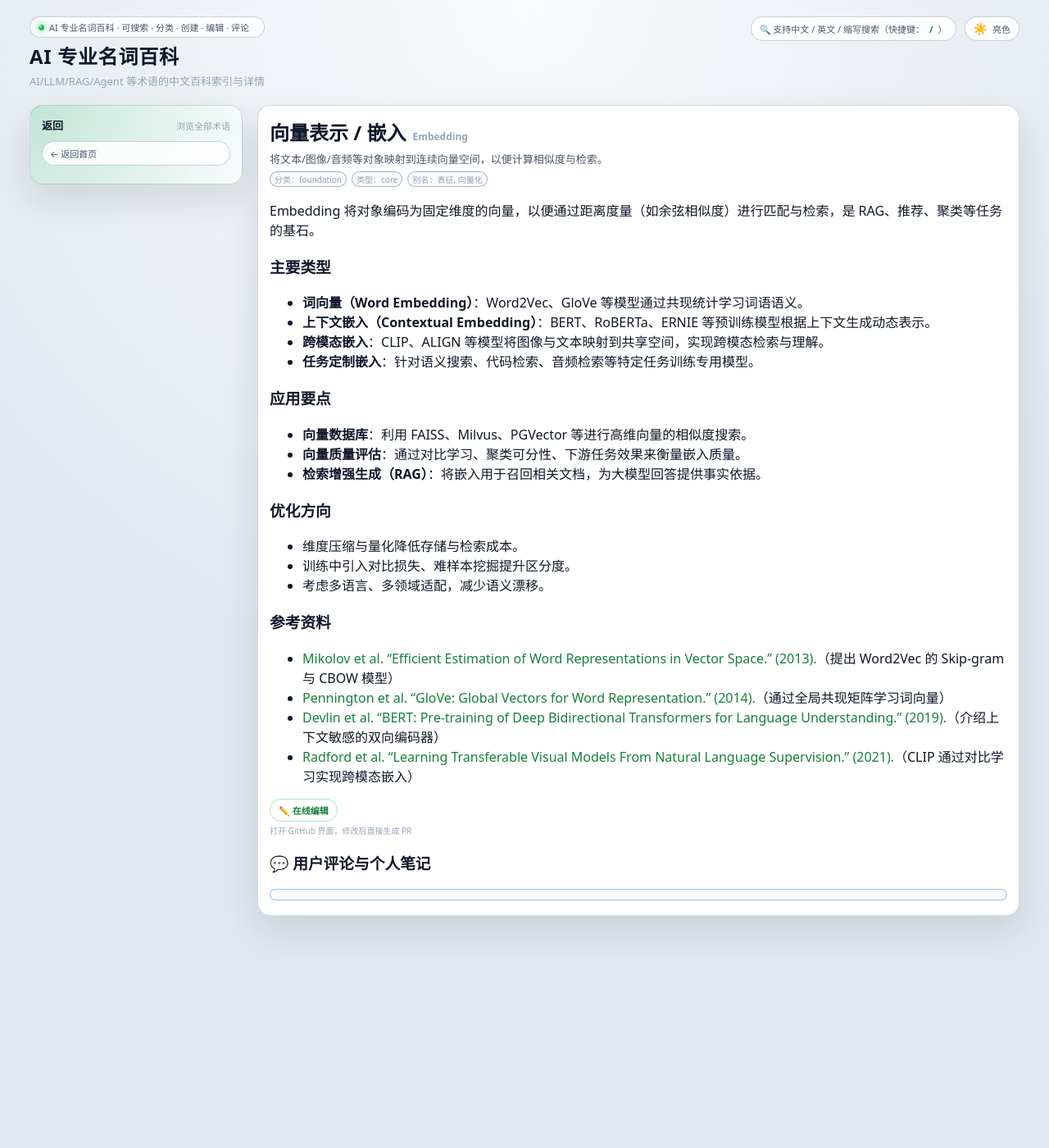
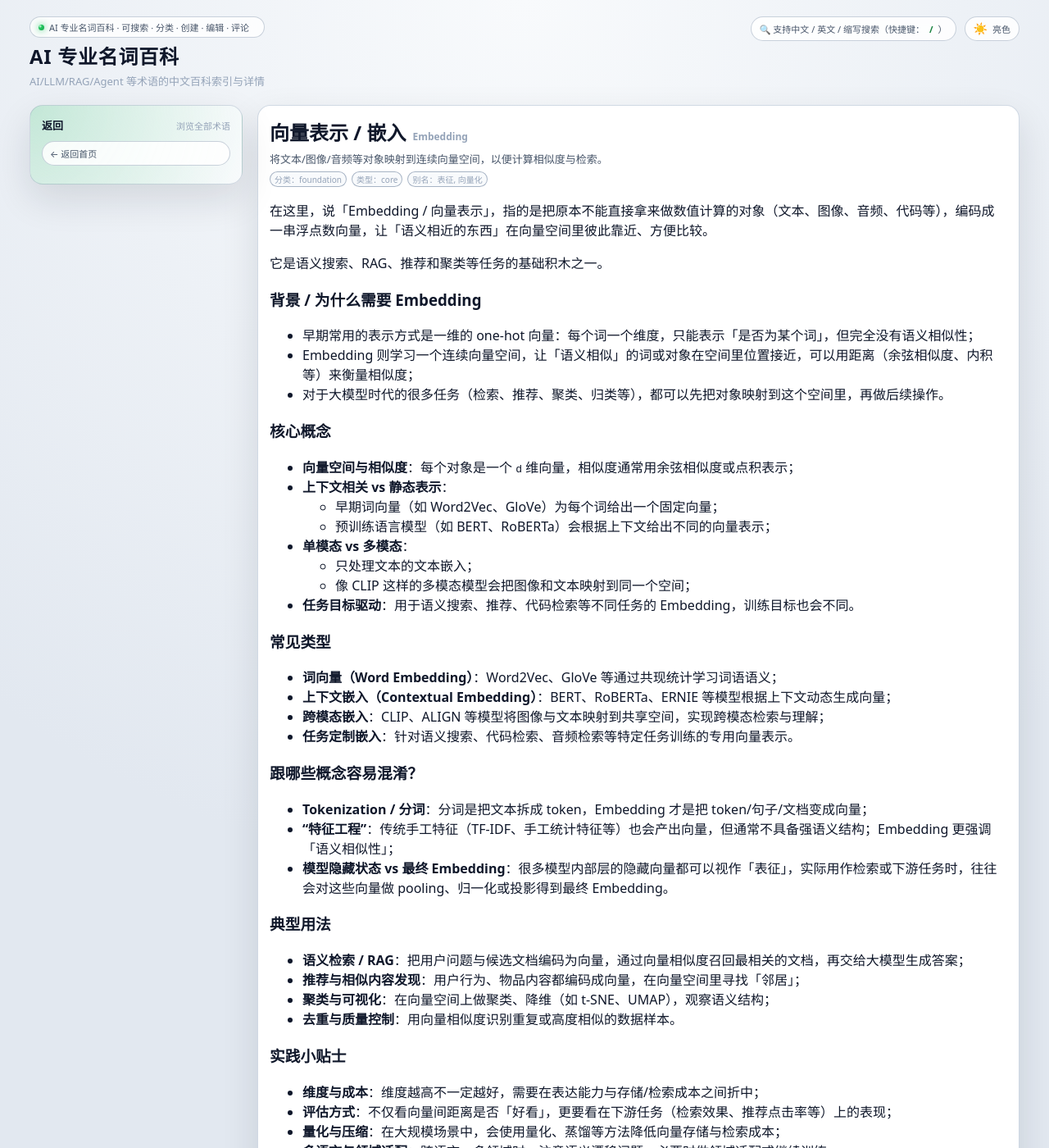
Before and after one commit to NotebookAI/ai-wiki, a Jekyll site: the page built from _terms/embedding.md, in a window 1280 px wide and 1400 px high. Shown: the whole window at 82% size. Built offline with Jekyll 4.4.1, drawn with Linux system fonts in a browser that asks for light colours; comment, search, counter and statistics services are not loaded; some of the changed text lies outside the part shown.

Commit message:
Enhance embedding.md with detailed explanations and examples of embedding concepts, types, and applications. Add sections on core concepts, common types, and practical tips for effective use of embeddings in various tasks.

```diff
--- a/_terms/embedding.md
+++ b/_terms/embedding.md
@@ -11,25 +11,56 @@ brief: 将文本/图像/音频等对象映射到连续向量空间，以便计
 meta: [语义表示, 相似度检索]
 ---
 
-Embedding 将对象编码为固定维度的向量，以便通过距离度量（如余弦相似度）进行匹配与检索，是 RAG、推荐、聚类等任务的基石。
+在这里，说「Embedding / 向量表示」，指的是把原本不能直接拿来做数值计算的对象（文本、图像、音频、代码等），编码成一串浮点数向量，让「语义相近的东西」在向量空间里彼此靠近、方便比较。
 
-### 主要类型
-- **词向量（Word Embedding）**：Word2Vec、GloVe 等模型通过共现统计学习词语语义。
-- **上下文嵌入（Contextual Embedding）**：BERT、RoBERTa、ERNIE 等预训练模型根据上下文生成动态表示。
-- **跨模态嵌入**：CLIP、ALIGN 等模型将图像与文本映射到共享空间，实现跨模态检索与理解。
-- **任务定制嵌入**：针对语义搜索、代码检索、音频检索等特定任务训练专用模型。
+它是语义搜索、RAG、推荐和聚类等任务的基础积木之一。
 
-### 应用要点
-- **向量数据库**：利用 FAISS、Milvus、PGVector 等进行高维向量的相似度搜索。
-- **向量质量评估**：通过对比学习、聚类可分性、下游任务效果来衡量嵌入质量。
-- **检索增强生成（RAG）**：将嵌入用于召回相关文档，为大模型回答提供事实依据。
+### 背景 / 为什么需要 Embedding
 
-### 优化方向
-- 维度压缩与量化降低存储与检索成本。
-- 训练中引入对比损失、难样本挖掘提升区分度。
-- 考虑多语言、多领域适配，减少语义漂移。
+- 早期常用的表示方式是一维的 one-hot 向量：每个词一个维度，只能表示「是否为某个词」，但完全没有语义相似性；
+- Embedding 则学习一个连续向量空间，让「语义相似」的词或对象在空间里位置接近，可以用距离（余弦相似度、内积等）来衡量相似度；
+- 对于大模型时代的很多任务（检索、推荐、聚类、归类等），都可以先把对象映射到这个空间里，再做后续操作。
 
-### 参考资料
+### 核心概念
+
+- **向量空间与相似度**：每个对象是一个 `d` 维向量，相似度通常用余弦相似度或点积表示；
+- **上下文相关 vs 静态表示**：
+  - 早期词向量（如 Word2Vec、GloVe）为每个词给出一个固定向量；
+  - 预训练语言模型（如 BERT、RoBERTa）会根据上下文给出不同的向量表示；
+- **单模态 vs 多模态**：
+  - 只处理文本的文本嵌入；
+  - 像 CLIP 这样的多模态模型会把图像和文本映射到同一个空间；
+- **任务目标驱动**：用于语义搜索、推荐、代码检索等不同任务的 Embedding，训练目标也会不同。
+
+### 常见类型
+
+- **词向量（Word Embedding）**：Word2Vec、GloVe 等通过共现统计学习词语语义；
+- **上下文嵌入（Contextual Embedding）**：BERT、RoBERTa、ERNIE 等模型根据上下文动态生成向量；
+- **跨模态嵌入**：CLIP、ALIGN 等模型将图像与文本映射到共享空间，实现跨模态检索与理解；
+- **任务定制嵌入**：针对语义搜索、代码检索、音频检索等特定任务训练的专用向量表示。
+
+### 跟哪些概念容易混淆？
+
+- **Tokenization / 分词**：分词是把文本拆成 token，Embedding 才是把 token/句子/文档变成向量；
+- **“特征工程”**：传统手工特征（TF-IDF、手工统计特征等）也会产出向量，但通常不具备强语义结构；Embedding 更强调「语义相似性」；
+- **模型隐藏状态 vs 最终 Embedding**：很多模型内部层的隐藏向量都可以视作「表征」，实际用作检索或下游任务时，往往会对这些向量做 pooling、归一化或投影得到最终 Embedding。
+
+### 典型用法
+
+- **语义检索 / RAG**：把用户问题与候选文档编码为向量，通过向量相似度召回最相关的文档，再交给大模型生成答案；
+- **推荐与相似内容发现**：用户行为、物品内容都编码成向量，在向量空间里寻找「邻居」；
+- **聚类与可视化**：在向量空间上做聚类、降维（如 t-SNE、UMAP），观察语义结构；
+- **去重与质量控制**：用向量相似度识别重复或高度相似的数据样本。
+
+### 实践小贴士
+
+- **维度与成本**：维度越高不一定越好，需要在表达能力与存储/检索成本之间折中；
+- **评估方式**：不仅看向量间距离是否「好看」，更要看在下游任务（检索效果、推荐点击率等）上的表现；
+- **量化与压缩**：在大规模场景中，会使用量化、蒸馏等方法降低向量存储与检索成本；
+- **多语言与领域适配**：跨语言、多领域时，注意语义漂移问题，必要时做领域适配或继续训练。
+
+### 延伸阅读
+
 - [Mikolov et al. "Efficient Estimation of Word Representations in Vector Space." (2013).](https://arxiv.org/abs/1301.3781)（提出 Word2Vec 的 Skip-gram 与 CBOW 模型）
 - [Pennington et al. "GloVe: Global Vectors for Word Representation." (2014).](https://nlp.stanford.edu/projects/glove/)（通过全局共现矩阵学习词向量）
 - [Devlin et al. "BERT: Pre-training of Deep Bidirectional Transformers for Language Understanding." (2019).](https://arxiv.org/abs/1810.04805)（介绍上下文敏感的双向编码器）
```
